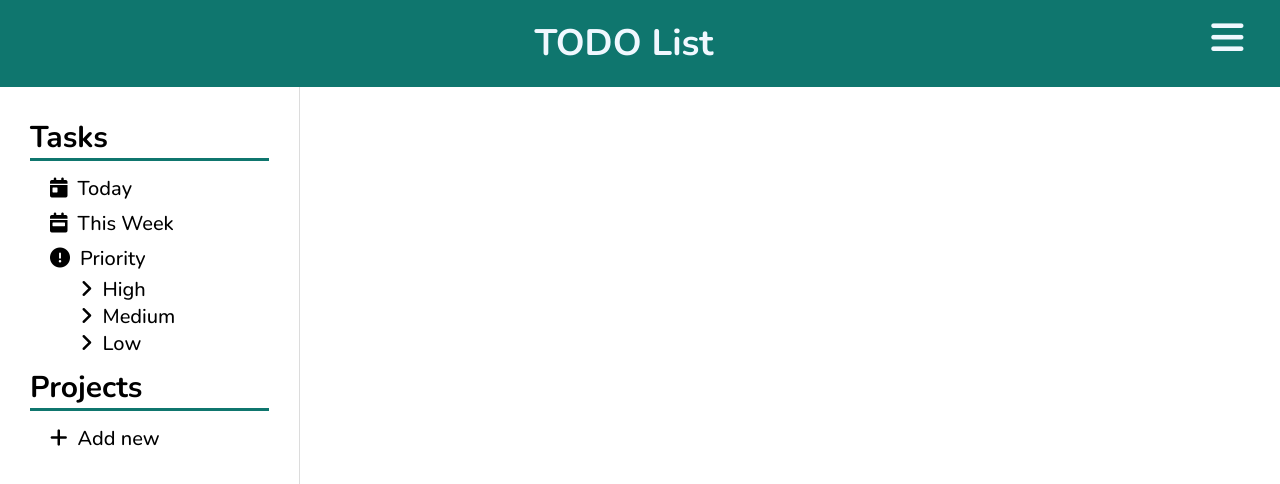
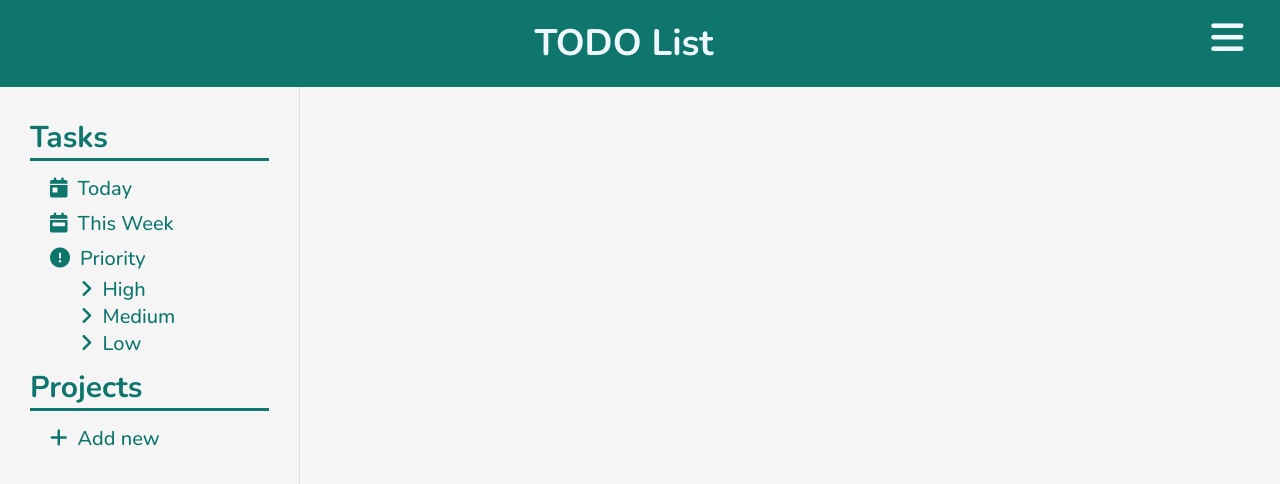
Before and after one commit to thabomoloi/todo-list, a plain HTML site: page index.html in a window 1280 px wide. Shown: the top 484 px of the page. Drawn offline with nearby package versions, Linux system fonts and the light colour scheme.

Commit message:
Change colors

```diff
--- a/css/style.css
+++ b/css/style.css
@@ -16,6 +16,7 @@ body {
     flex-flow: column;
     min-height: 100vh;
     font-weight: 500;
+    background-color: whitesmoke;
 }
 
 header {
@@ -60,6 +61,7 @@ footer {
     padding: 1.5em;
     font-size: 1.25em;
     width: 15em;
+    color: #0f766e;
 }
 #sidemenu h2 {
     border-bottom: 3px solid #0f766e;
@@ -73,6 +75,7 @@ footer {
     font: inherit;
     padding: 0.2em 0.5em;
     display: block;
+    color: inherit;
 }
 #sidemenu .subnav .nav-item {
     padding: 0 1em;
```
